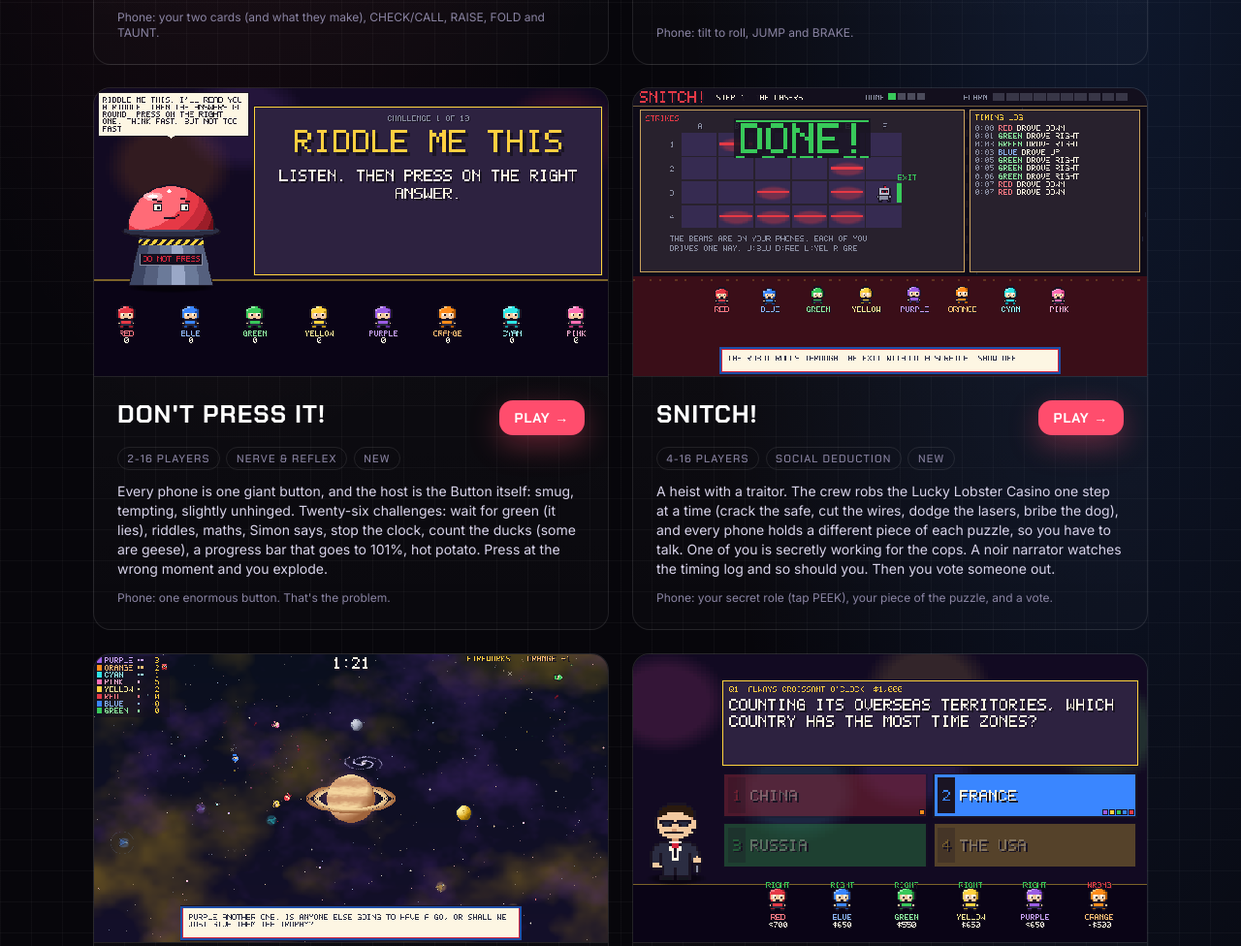
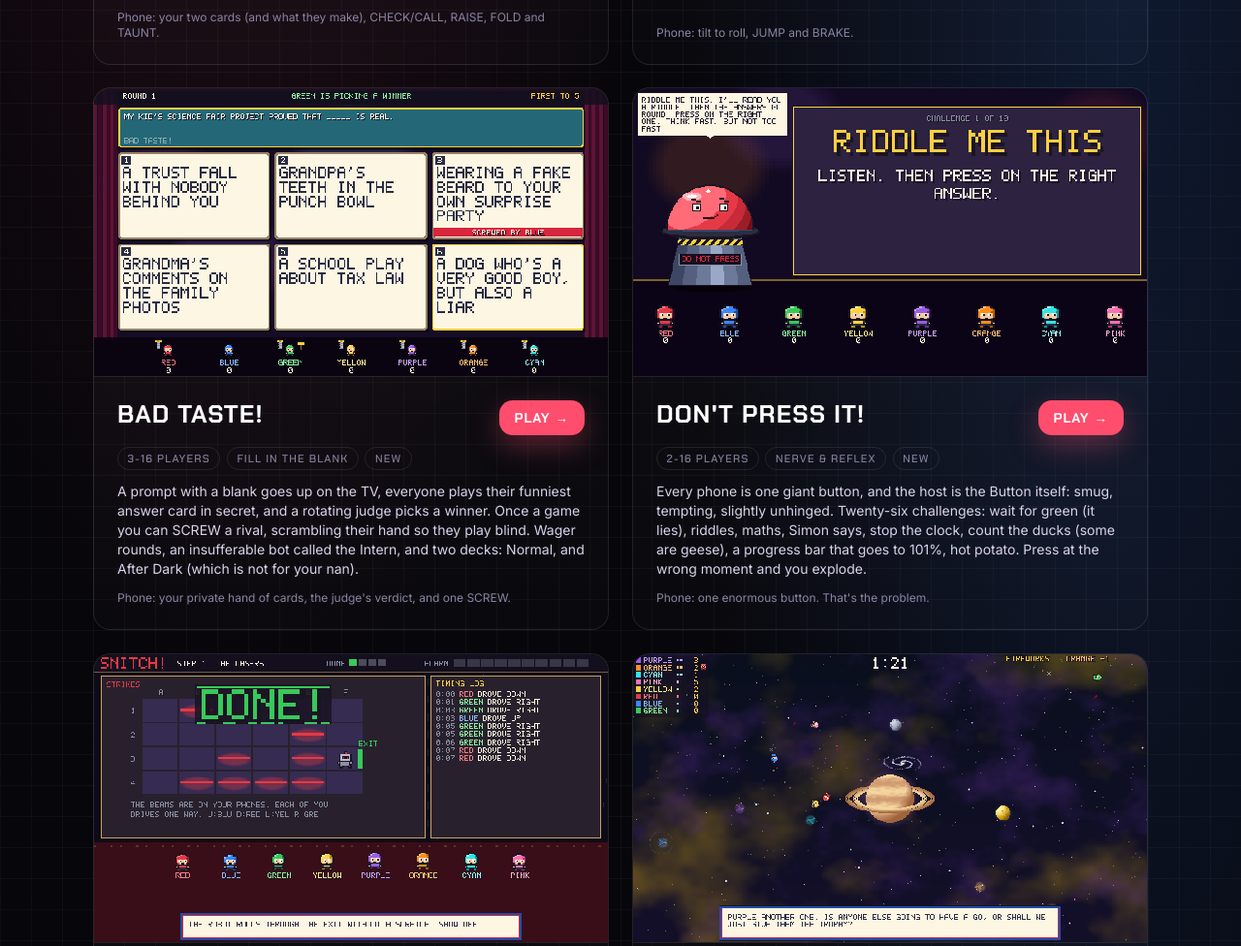
Before and after one commit to jclement/stickdrift, a website built with Vite: page src/client/index.html in a window 1280 px wide. Shown: the part 1987-2963 px from the top of the page at 97% size. Built offline with nearby package versions, Linux system fonts and the light colour scheme; no server answers.

Commit message:
Homepage: add BAD TASTE!, ten games
Co-Authored-By: Claude Opus 5.5 <noreply@anthropic.com>

```diff
--- a/src/client/index.html
+++ b/src/client/index.html
@@ -31,7 +31,7 @@
       <!-- Hero -->
       <section class="hero max-w-6xl mx-auto px-4 md:px-8 pt-12 md:pt-20 pb-10 grid grid-cols-1 gap-12 lg:grid-cols-[1.1fr_1fr] items-center">
         <div>
-          <p class="launch-badge"><span class="dot"></span> <span class="badge-line" id="badge-line">NINE GAMES · UP TO SIXTEEN PLAYERS · FREE</span></p>
+          <p class="launch-badge"><span class="dot"></span> <span class="badge-line" id="badge-line">TEN GAMES · UP TO SIXTEEN PLAYERS · FREE</span></p>
           <h1 class="font-display font-bold text-5xl md:text-7xl leading-[0.95] text-white mt-6">
             Party games where your phone is the <span class="glow-text drift-word">controller.</span>
           </h1>
@@ -105,6 +105,17 @@
                 spin, tilt in the wind, or turn into a pinball table, plus magnets, jump pads and a bowling ball. Bump everyone else off the edge.
                 Grandparents can play this one.</p>
               <p class="text-xs text-muted mt-auto">Phone: tilt to roll, JUMP and BRAKE.</p>
+            </div>
+          </a>
+          <a href="https://badtaste.stickdrift.net" class="card game-card">
+            <img class="game-shot" src="/games/badtaste.png" alt="BAD TASTE!: six answer cards face up for the judge, one stamped SCREWED BY BLUE" loading="lazy" />
+            <div class="p-6 flex flex-col gap-3 flex-1">
+              <div class="flex items-baseline justify-between gap-3"><h3 class="game-title">BAD TASTE!</h3><span class="btn-hot !py-2 !px-4 text-sm">PLAY →</span></div>
+              <div class="game-tags"><span>3-16 PLAYERS</span><span>FILL IN THE BLANK</span><span>NEW</span></div>
+              <p class="text-sm">A prompt with a blank goes up on the TV, everyone plays their funniest answer card in secret, and a rotating judge
+                picks a winner. Once a game you can SCREW a rival, scrambling their hand so they play blind. Wager rounds, an insufferable bot
+                called the Intern, and two decks: Normal, and After Dark (which is not for your nan).</p>
+              <p class="text-xs text-muted mt-auto">Phone: your private hand of cards, the judge's verdict, and one SCREW.</p>
             </div>
           </a>
           <a href="https://dontpressit.stickdrift.net" class="card game-card">
@@ -240,6 +251,7 @@
 
     <footer class="border-t border-line py-8 text-center text-xs text-muted">
       <p>(C) 2026 Straybits Corp · <span id="version">v…</span> ·
+        <a href="https://badtaste.stickdrift.net" class="hover:text-white">BAD TASTE!</a> ·
         <a href="https://poopdeck.stickdrift.net" class="hover:text-white">POOP DECK!</a> ·
         <a href="https://marblemayhem.stickdrift.net" class="hover:text-white">MARBLE MAYHEM!</a> ·
         <a href="https://allin.stickdrift.net" class="hover:text-white">ALL IN!</a> ·
--- a/src/client/site/home.ts
+++ b/src/client/site/home.ts
@@ -28,7 +28,7 @@ installDriftMode();
 
 /** The hero badge cycles through lines nobody asked for. */
 const BADGE = [
-  "NINE GAMES · UP TO SIXTEEN PLAYERS · FREE",
+  "TEN GAMES · UP TO SIXTEEN PLAYERS · FREE",
   "NOW WITH 40% MORE NARRATOR",
   "NO CONTROLLERS WERE PURCHASED",
   "DAVE HAS FOUND HIS CAMERA APP",
```
Also changed, not shown: README.md, src/client/public/games/badtaste.png (added).
